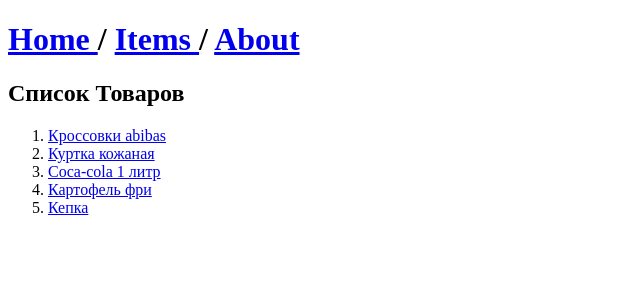
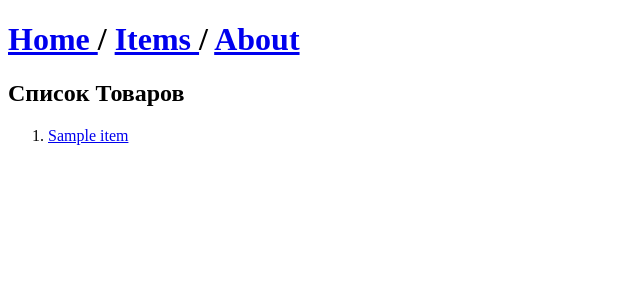
Before and after one commit to abukuev/DFProject, a Django app: page /items in a window 1280 px wide. Shown: the top 300 px of the page, without its empty margins (0-640 px from the left). Run offline with Django 5.2, Linux system fonts and the light colour scheme; tables that the repository leaves empty hold one stand-in row (values such as "Sample post").

Commit message:
Выгрузка из базы

```diff
--- a/MainApp/views.py
+++ b/MainApp/views.py
@@ -1,5 +1,7 @@
 from django.shortcuts import render
 from django.http import HttpResponse, HttpResponseNotFound
+from MainApp.models import Item
+from django.core.exceptions import ObjectDoesNotExist
 # Create your views here.
 
 about_=  {"name": "Алексей",
@@ -8,7 +10,7 @@ about_=  {"name": "Алексей",
         "tel":"8-923-000-00-00",
         "email_":"abukuev@list.ru"
         }
-
+'''
 items = [
 {"id": 1, "name": "Кроссовки abibas" ,"quantity":5},
 {"id": 2, "name": "Куртка кожаная" ,"quantity":2},
@@ -16,6 +18,7 @@ items = [
 {"id": 7, "name": "Картофель фри" ,"quantity":0},
 {"id": 8, "name": "Кепка" ,"quantity":124},
 ]
+'''
 
 def home(request):
     context = {
@@ -38,7 +41,7 @@ def about(request):
     return render(request,'about.html',context)
 
 def get_items(request):
-
+    items = Item.objects.all()
     context={
         'items':items
     }
@@ -46,22 +49,13 @@ def get_items(request):
     return render(request,'items.html',context)
 
 def get_item(request,itemid):
-    print(f'item_id: {itemid}')
-    for item in items:
-        if item['id'] == itemid:
-            context = {
+    try:
+        item = Item.objects.get(id=itemid)
+    except ObjectDoesNotExist:
+        item=None
+    if item is not None:
+        context = {
                 "it":item
-            }
-            return render(request,'item.html',context)
+                }
+        return render(request,'item.html',context)
     return HttpResponseNotFound(f"{itemid} Not Found")
-
-
-'''
-    for item in items:
-        if item['id'] == item_id:
-            context = {
-                "item":item
-            }
-            return render(request,'item.html',context)
-    return HttpResponseNotFound(f"{item_id} Not Found")
-    '''
--- a/templates/item.html
+++ b/templates/item.html
@@ -8,7 +8,8 @@
 <body>
 <h1><a href="/"> Home </a> /  <a href="/items"> Items </a> / <a href="/about"> About </a></h1>
    <h2> Имя: {{it.name}}</h2>
-    {% if  it.quantity > 0 %}<p> Количество: {{it.quantity}}</p>
+   <p> Фирма: {{it.brand}}</p>
+    {% if  it.count > 0 %}<p> Количество: {{it.count}}</p>
     {% else %} <p> Данный товар отсутствует</p>
     {% endif %}
     <p> <a href="/items">Список товаров</a>
```
Also changed, not shown: 1 other file.
